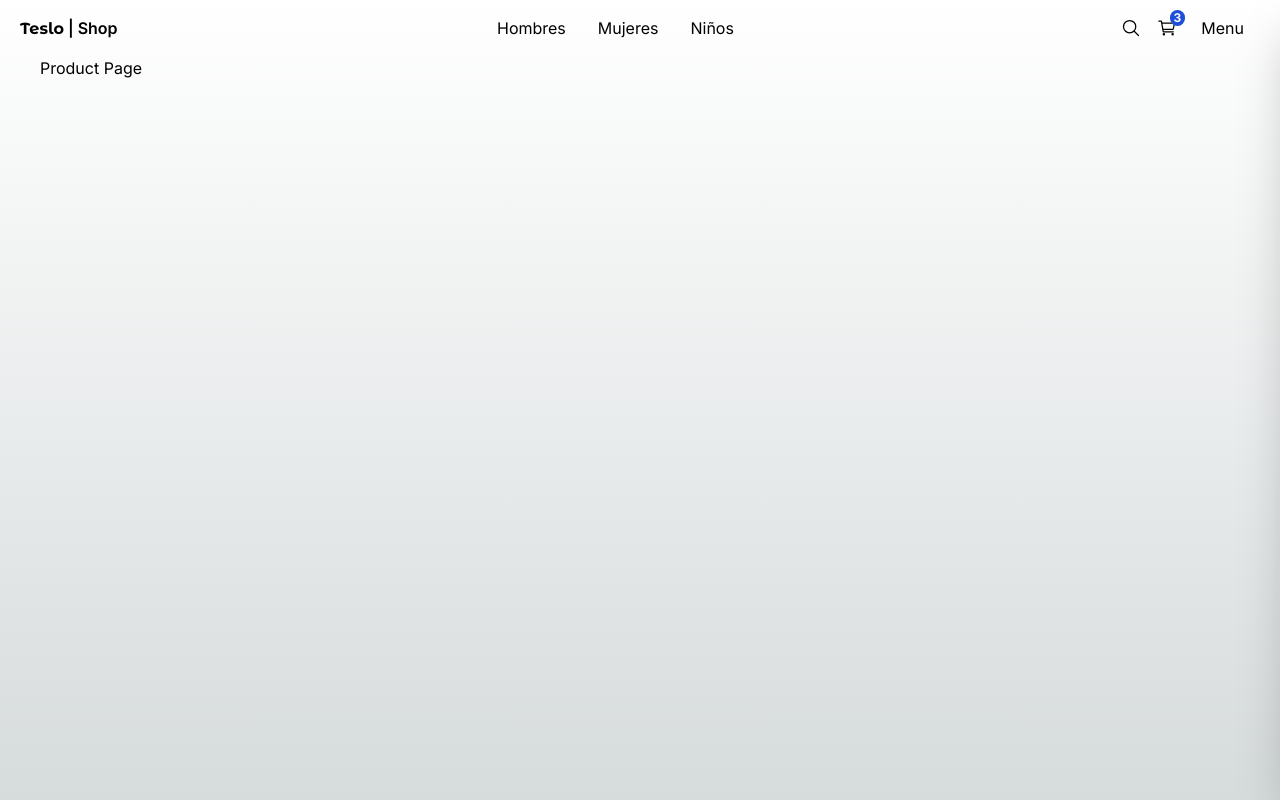
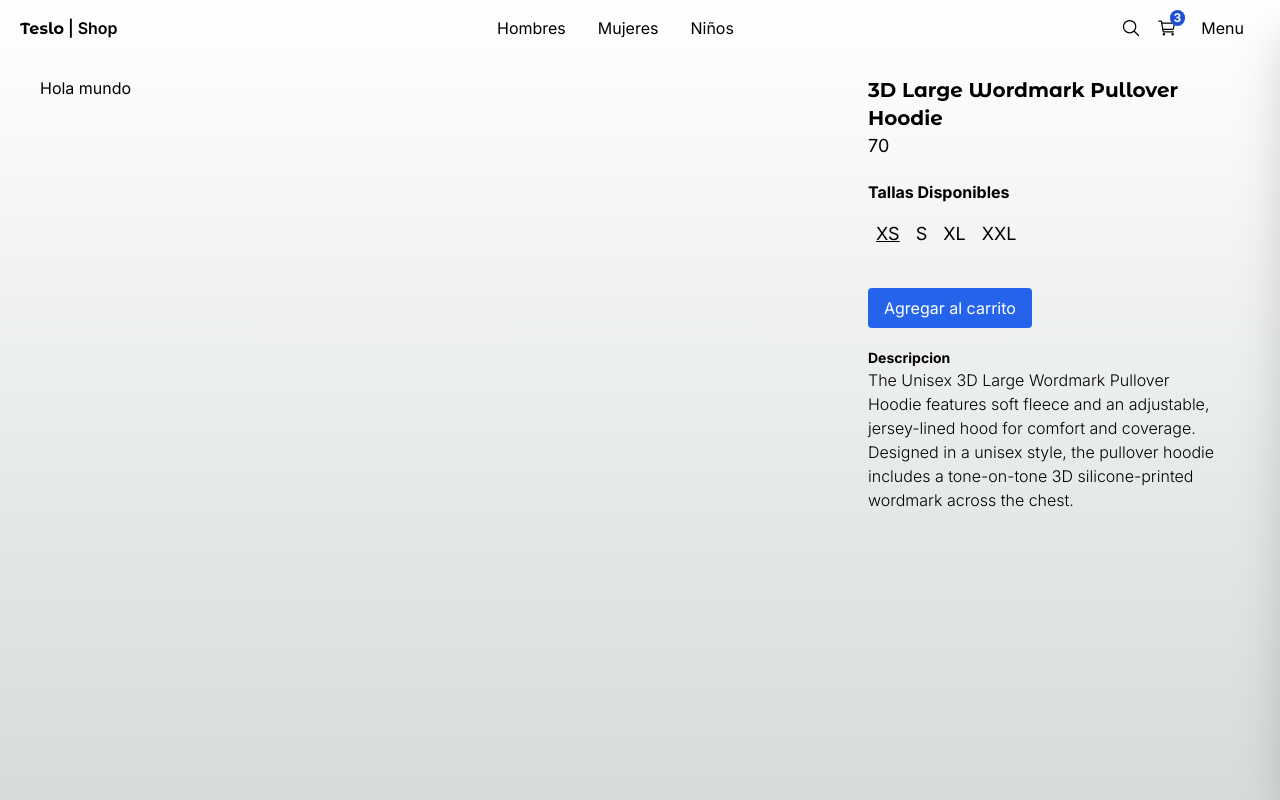
Before and after one commit to Luis-Esquivia/teslo-shop, a Next.js app: page /product/3d_large_wordmark_pullover_hoodie in a window 1280 px wide. Built offline with nearby package versions, Linux system fonts and the light colour scheme.

Commit message:
feat(product): add add size selector on products

```diff
--- a/src/app/(shop)/product/[slug]/page.tsx
+++ b/src/app/(shop)/product/[slug]/page.tsx
@@ -1,8 +1,56 @@
+import { titleFont } from "@/config/fonts";
+import { initialData } from "@/seed/seed";
+import { notFound } from "next/navigation";
+import { SizeSelector } from "@/components";
 
-export default function() {
+
+interface Props {
+  params:{
+    slug: string;
+  }
+}
+
+
+export default function({ params }: Props) {
+
+  const { slug } = params;
+  const product = initialData.products.find( product => product.slug === slug);
+
+  if(!product){
+    notFound
+    return null;
+  }
+
   return (
-    <div>
-      <h1>Product Page</h1>
+    <div className="mt-5 mb-20 grid grid-cols-1 md:grid-cols-3 gap-3">
+      <div className="col-span-1 md:col-span-2">
+        <h1>Hola mundo</h1>
+      </div>
+
+      <div className="col-span-1 px-5">
+
+        <h1 className={` ${ titleFont.className } antialiased font-bold text-xl`}>
+          { product.title }
+        </h1>
+
+        <p className="text-lg mb-5">
+          { product.price }
+        </p>
+
+        <SizeSelector
+          selectedSize={ product.sizes[0] }
+          availableSizes={ product.sizes }
+        />
+
+        <button className="btn-primary my-5">
+          Agregar al carrito
+        </button>
+
+        <h3 className="font-bold text-sm">Descripcion</h3>
+        <p className="font-light">
+          { product.description }
+        </p>
+      </div>
     </div>
   )
 }
--- /dev/null
+++ b/src/app/(shop)/product/not-found.tsx
@@ -0,0 +1,7 @@
+import PageNotFound from "@/components/ui/not-fount/PageNotFound";
+
+export default function() {
+  return (
+    <PageNotFound />
+  )
+}
--- a/src/components/index.ts
+++ b/src/components/index.ts
@@ -3,7 +3,7 @@
 export * from './products/porduct-grid/ProductGrid';
 export * from './products/porduct-grid/ProductGridItem';
 
-
+export * from './product/size-selector/SizeSelector';
 
 export * from './ui/sidebar/Sidebar';
 export * from './ui/top-menu/TopMenu';
--- /dev/null
+++ b/src/components/product/size-selector/SizeSelector.tsx
@@ -0,0 +1,34 @@
+import type { Size } from "@/interfaces";
+import clsx from "clsx";
+
+interface Props {
+  selectedSize: Size;
+  availableSizes: Size[];
+}
+
+export function SizeSelector({ selectedSize, availableSizes} : Props) {
+  return (
+    <div className="my-5">
+      <h3 className="font-bold mb-4">Tallas Disponibles</h3>
+
+      <div className="flex">
+        {
+          availableSizes.map( size => (
+            <button
+             key={ size }
+             className={
+              clsx(
+                "mx-2 hover:underline text-lg",
+                {
+                  'underline': size === selectedSize
+                }
+              )
+             }>
+              { size }
+            </button>
+          ))
+        }
+      </div>
+    </div>
+  )
+}
--- a/src/seed/seed.ts
+++ b/src/seed/seed.ts
@@ -17,8 +17,6 @@
 interface SeedData {
     products: SeedProduct[],
 }
-
-
 
 
 export const initialData: SeedData = {
```
